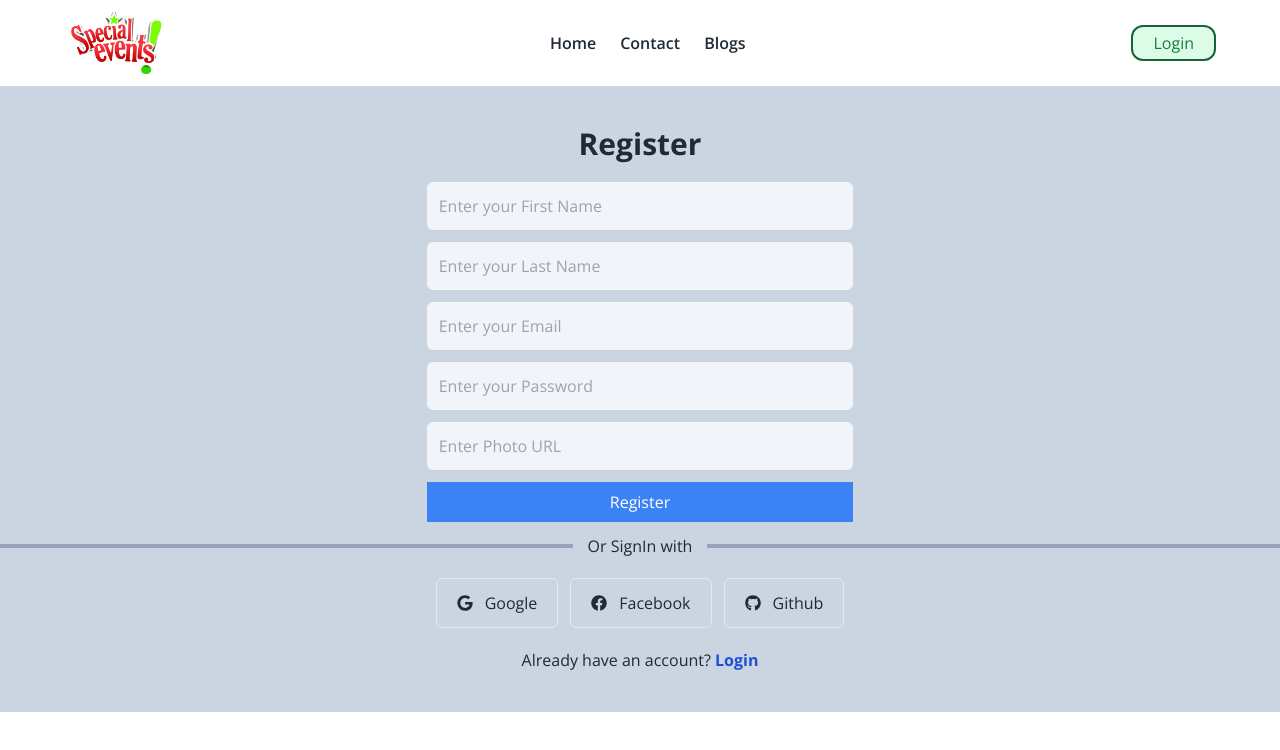
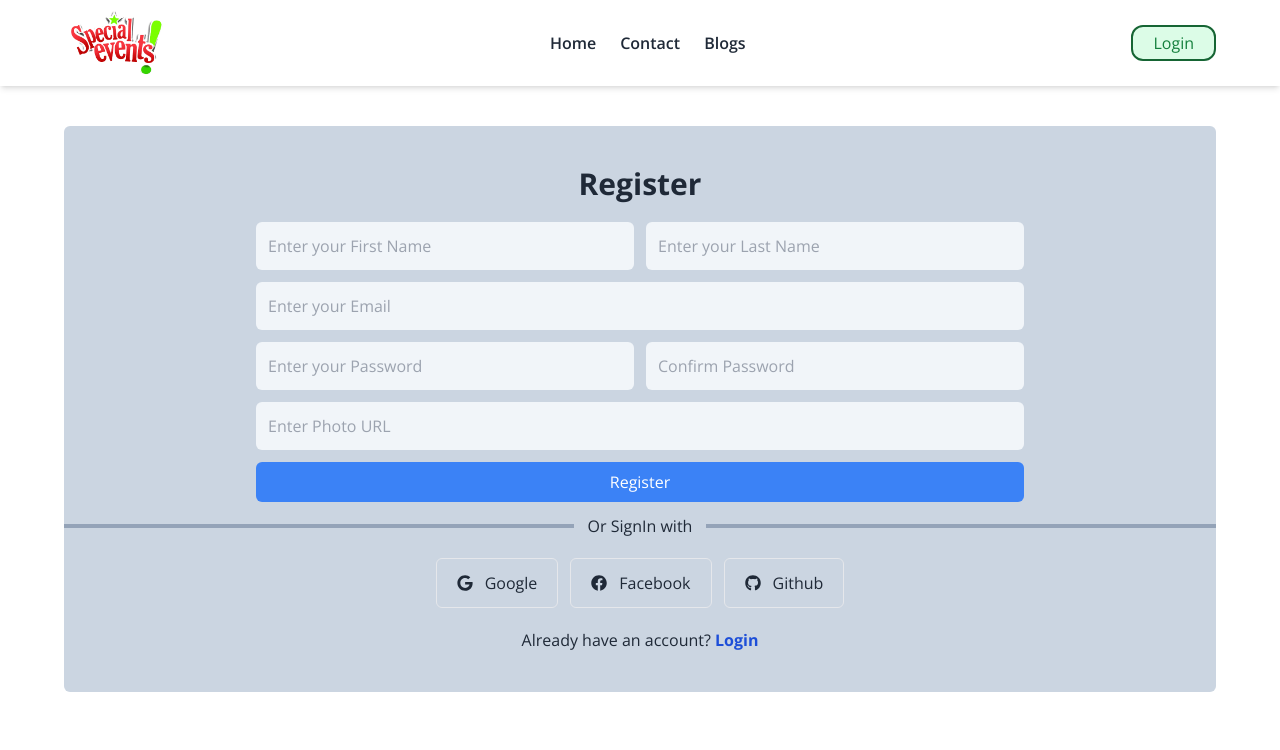
Before and after one commit to probeshnath/social-event-management, a React (Vite) app: page /register in a window 1280 px wide. Shown: the top 750 px of the page. Built offline with nearby package versions, Linux system fonts and the light colour scheme; no server answers.

Commit message:
navbar and logout out button implement

```diff
--- a/src/components/Navbar.jsx
+++ b/src/components/Navbar.jsx
@@ -1,8 +1,10 @@
-import { useContext } from "react";
+import { useContext, useState } from "react";
 import { Link, NavLink } from "react-router-dom";
 import { AuthContext } from "../Context/AuthProvider";
+import {RxCross2} from 'react-icons/rx'
 
 const Navbar = () => {
+    const [open, setOpen]=useState(false)
 
     const {user,logout} = useContext(AuthContext)
 
@@ -15,6 +17,10 @@ const Navbar = () => {
         .catch((error)=>{
             console.log(error)
         })
+    }
+
+    const showOPtion = () =>{
+        setOpen(!open)
     }
 
     const links = <>
@@ -45,12 +51,28 @@ const Navbar = () => {
                         user ? (
                             <div className="flex">
                                 {/* <button onClick={handleLogout} >Logout</button> */}
-                                <img className="ml-2 w-8" src="/pngegg.png" alt="user" />
+                                <img className="ml-2 w-9 rounded-full cursor-pointer" onClick={showOPtion} src={user?.photoURL || "/pngegg.png"} alt="user" />
                             </div>
                         ) : (
 
                             <Link to="/login"> <button className="border-2 py-1 px-5 border-green-800 rounded-xl bg-green-100 text-green-700 hover:bg-black hover:text-white transition">Login</button></Link>
                         )
+                    }
+                    {
+                        open &&  <div className="flex w-[200px]  text-center rounded-md z-10 absolute bg-black bg-opacity-50 text-gray-400 py-4 px-3 right-3  flex-col gap-6 ">
+                            <div onClick={showOPtion} className="right-3 top-3 cursor-pointer text-lg absolute"><RxCross2 className="text-white"/></div>
+                            <div>
+                                <img className="w-[50px] h-[50px] rounded-full mx-auto " src={user.photoURL} alt={user.displayName} />
+                                <h2 className="mt-2 text-lg text-white capitalize">{user.displayName}</h2>
+                                <button className="bg-orange-400 text-white mt-2 rounded-md py-1 px-4"> My Profile</button>
+                            </div>
+                            <hr />
+                        <ul className="flex flex-col gap-3">
+                        <li onClick={handleLogout} className="pb-1 -mt-3 bg-slate-800 py-1 hover:text-orange-600 mb-2"><Link to="">Logout</Link> </li>
+                        <li className="pb-1 -mt-3 bg-slate-800 py-1 hover:text-orange-600"><Link to="">Cart</Link> </li>
+
+                        </ul>
+                    </div>
                     }
 
                     <ul className="flex absolute bg-slate-400 py-4 px-3 right-3 md:hidden flex-col gap-6 ">
--- a/src/pages/Login.jsx
+++ b/src/pages/Login.jsx
@@ -22,13 +22,14 @@ console.log(user)
     })
   }
   return (
-    <div className='bg-slate-300 text-center py-10 '>
-      <h2 className='pb-5 font-bold text-3xl'>Login</h2>
+    <div className='mt-10'>
+      <div className='bg-slate-300 max-w-6xl mx-auto rounded-xl  text-center py-10 '>
+      <h2 className='pb-5 font-bold text-3xl text-green-600'>Login</h2>
       <form onSubmit={handleLogin} className='flex flex-col w-1/3 mx-auto gap-3'>
         <input className='py-3 outline-none rounded-md px-3 bg-slate-100' type="email" placeholder='Enter your Email' name="email"  />
         <input className='py-3 outline-none rounded-md px-3 bg-slate-100' type="password" placeholder='Enter your Password' name="password"  />
         <p className='text-right text-gray-700 text-sm -pt-2'>Forget Password</p>
-        <button type="submit" className='bg-blue-500 py-2 text-white'>Login</button>
+        <button type="submit" className='bg-blue-500 py-2 text-white hover:bg-black hover:text-white rounded-md'>Login</button>
       </form>
 
       <SocialLogin />
@@ -36,6 +37,7 @@ console.log(user)
       <p className='pt-5'>Don't have an account? <Link to="/register"><span className='font-bold text-blue-700'>Register</span></Link> </p>
 
     </div>
+    </div>
   )
 }
 
--- a/src/pages/Register.jsx
+++ b/src/pages/Register.jsx
@@ -36,15 +36,22 @@ const Register = () => {
   }
 
   return (
-    <div className='bg-slate-300 text-center py-10 '>
+    <div className='my-10 mx-auto max-w-6xl'>
+
+    <div className='bg-slate-300 text-center rounded-md py-10 '>
     <h2 className='pb-5 font-bold text-3xl'>Register</h2>
-    <form onSubmit={handleRegister} className='flex flex-col w-1/3 mx-auto gap-3'>
-      <input className='py-3 outline-none rounded-md px-3 bg-slate-100' type="text" placeholder='Enter your First Name' name="firstName"  />
-      <input className='py-3 outline-none rounded-md px-3 bg-slate-100' type="text" placeholder='Enter your Last Name' name="lastName" />
+    <form onSubmit={handleRegister} className='flex flex-col w-2/3 mx-auto gap-3'>
+      <div className='flex gap-3'>
+      <input className='py-3 flex-1 outline-none rounded-md px-3 bg-slate-100' type="text" placeholder='Enter your First Name' name="firstName"  />
+      <input className='py-3 flex-1 outline-none rounded-md px-3 bg-slate-100' type="text" placeholder='Enter your Last Name' name="lastName" />
+      </div>
       <input className='py-3 outline-none rounded-md px-3 bg-slate-100' type="email" placeholder='Enter your Email' name="email" />
-      <input className='py-3 outline-none rounded-md px-3 bg-slate-100' type="password" placeholder='Enter your Password' name="password" />
+      <div className='flex gap-3'>
+      <input className='py-3 flex-1  outline-none rounded-md px-3 bg-slate-100' type="password" placeholder='Enter your Password' name="password" />
+      <input className='py-3  flex-1 outline-none rounded-md px-3 bg-slate-100' type="password" placeholder='Confirm Password' name="conPassword" />
+      </div>
       <input className='py-3 outline-none rounded-md px-3 bg-slate-100' type="text" placeholder='Enter Photo URL' name="photo" />
-      <button type="submit" className='bg-blue-500 py-2 text-white'>Register</button>
+      <button type="submit" className='bg-blue-500 py-2 text-white hover:bg-black hover:text-white rounded-md'>Register</button>
     </form>
 
     <SocialLogin />
@@ -52,6 +59,7 @@ const Register = () => {
     <p className='pt-5'>Already have an account? <Link to="/login"><span className='font-bold text-blue-700'>Login</span></Link> </p>
 
   </div>
+    </div>
   )
 }
 
```
